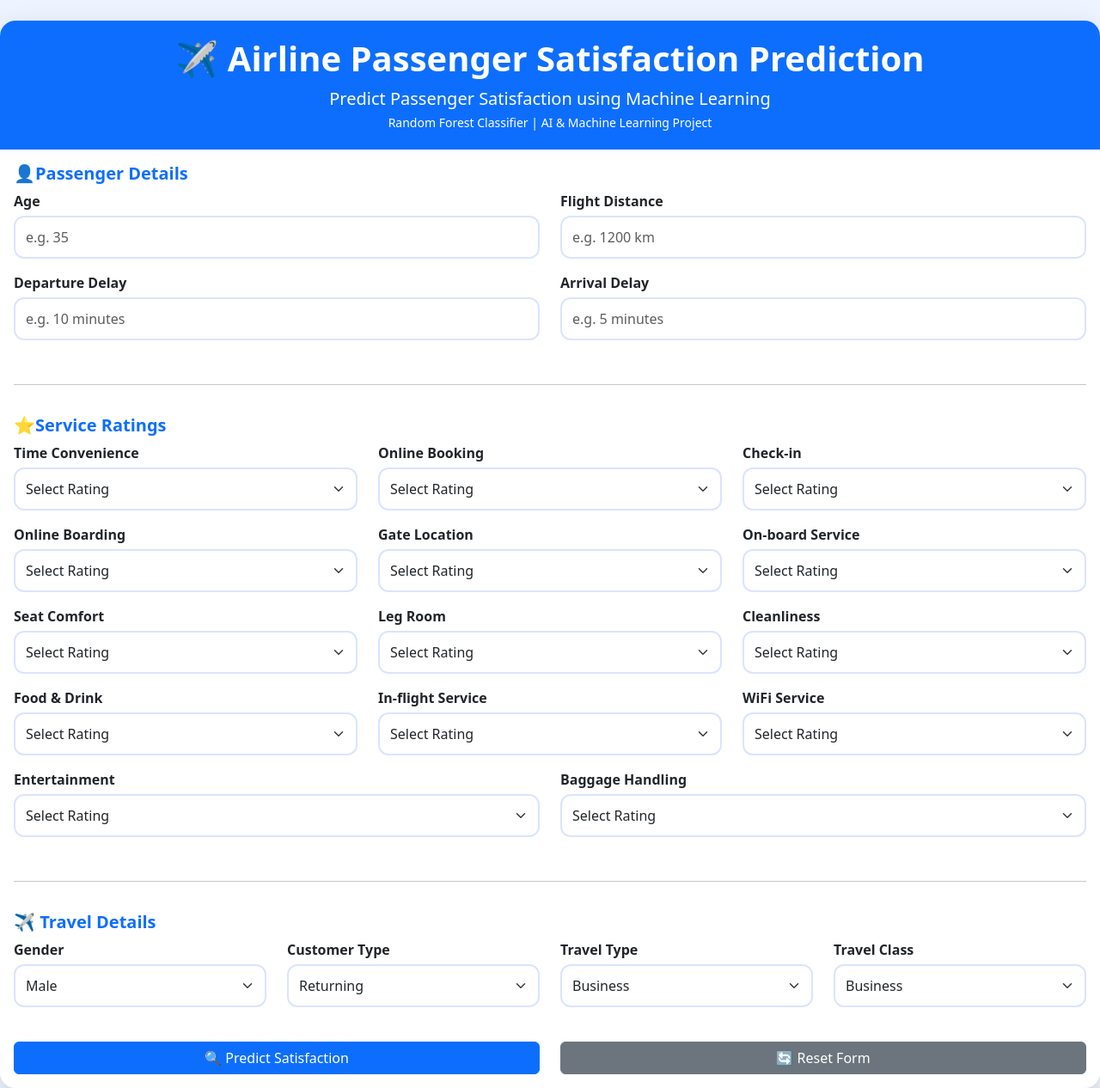
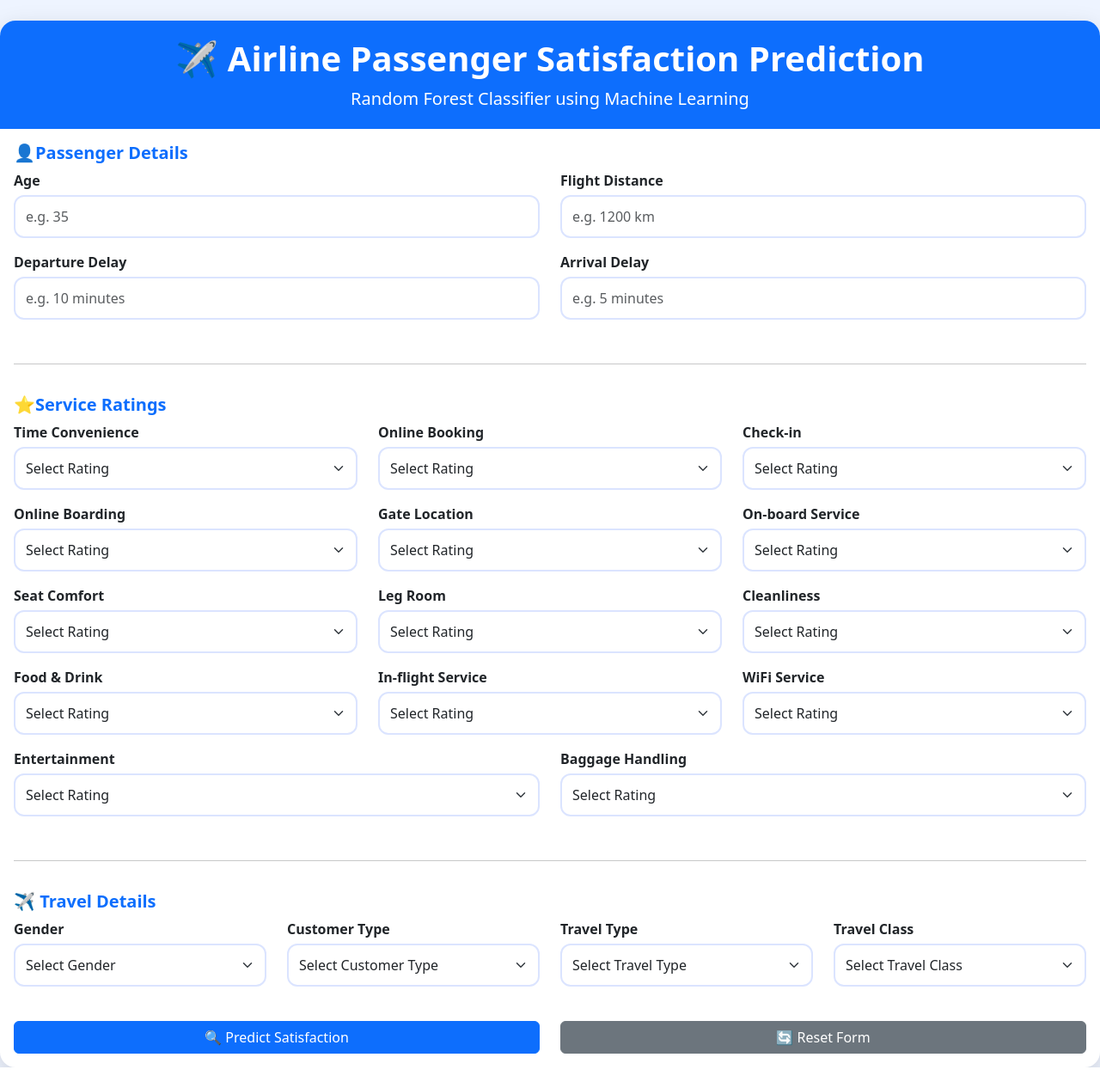
Before and after one commit to Varshitha14-web/AirlinePrediction, a Flask app: page / in a window 1280 px wide. Shown: the whole page at 86% size. After the commit the page ends 1242 px from the top, so only its background shows below. Run offline with Flask 3, Linux system fonts and the light colour scheme; parts of the project's set-up code (start-up, migrations or seed data) failed here and were passed over.

Commit message:
Updated UI and travel details dropdowns

```diff
--- a/templates/index.html
+++ b/templates/index.html
@@ -107,12 +107,10 @@
 </h1>
 
 <p class="lead mb-0">
-    Predict Passenger Satisfaction using Machine Learning
+    Random Forest Classifier using Machine Learning
 </p>
 
-<small>
-    Random Forest Classifier | AI & Machine Learning Project
-</small>
+
 
 </div>
 
@@ -374,39 +372,42 @@ required>
 
     <div class="col-md-3 mb-3">
         <label>Gender</label>
-<select class="form-select" name="gender">
-<option>Male</option>
-<option>Female</option>
+        <select class="form-select" name="gender" required>
+            <option value="" selected disabled>Select Gender</option>
+            <option value="Male">Male</option>
+            <option value="Female">Female</option>
         </select>
     </div>
 
     <div class="col-md-3 mb-3">
         <label>Customer Type</label>
-<select class="form-select" name="customer_type">
-<option>Returning</option>
-<option>First-time</option>
+        <select class="form-select" name="customer_type" required>
+            <option value="" selected disabled>Select Customer Type</option>
+            <option value="Returning">Returning</option>
+            <option value="First-time">First-time</option>
         </select>
     </div>
 
     <div class="col-md-3 mb-3">
         <label>Travel Type</label>
-<select class="form-select" name="travel_type">
-<option>Business</option>
-<option>Personal</option>
+        <select class="form-select" name="travel_type" required>
+            <option value="" selected disabled>Select Travel Type</option>
+            <option value="Business">Business</option>
+            <option value="Personal">Personal</option>
         </select>
     </div>
 
     <div class="col-md-3 mb-3">
         <label>Travel Class</label>
-<select class="form-select" name="travel_class">
-<option>Business</option>
-<option>Economy</option>
-<option>Economy Plus</option>
+        <select class="form-select" name="travel_class" required>
+            <option value="" selected disabled>Select Travel Class</option>
+            <option value="Business">Business</option>
+            <option value="Economy">Economy</option>
+            <option value="Economy Plus">Economy Plus</option>
         </select>
     </div>
 
 </div>
-
 <br>
 
 <div class="row">
```
Lines whose indentation alone changed are shown as unchanged.
